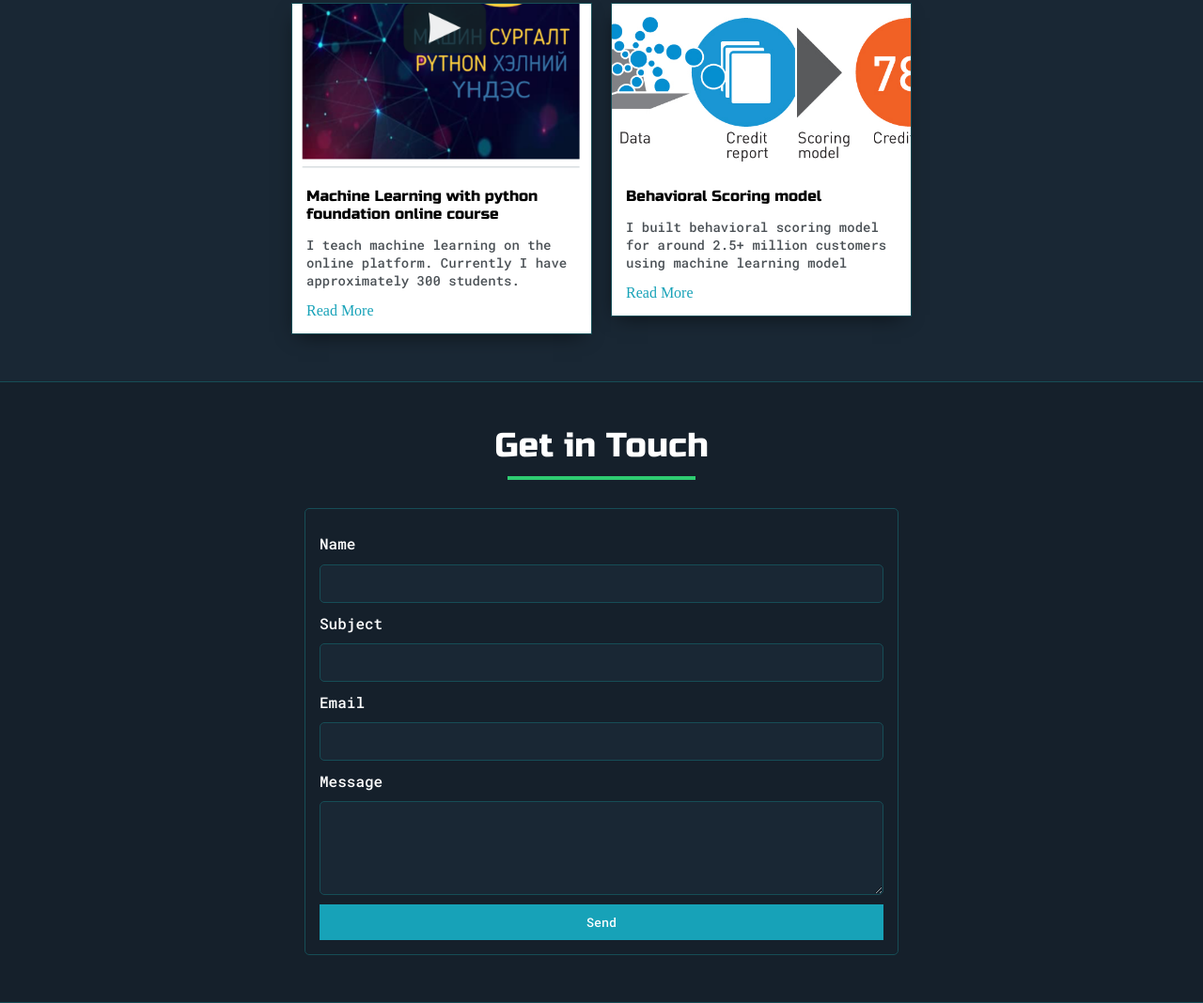
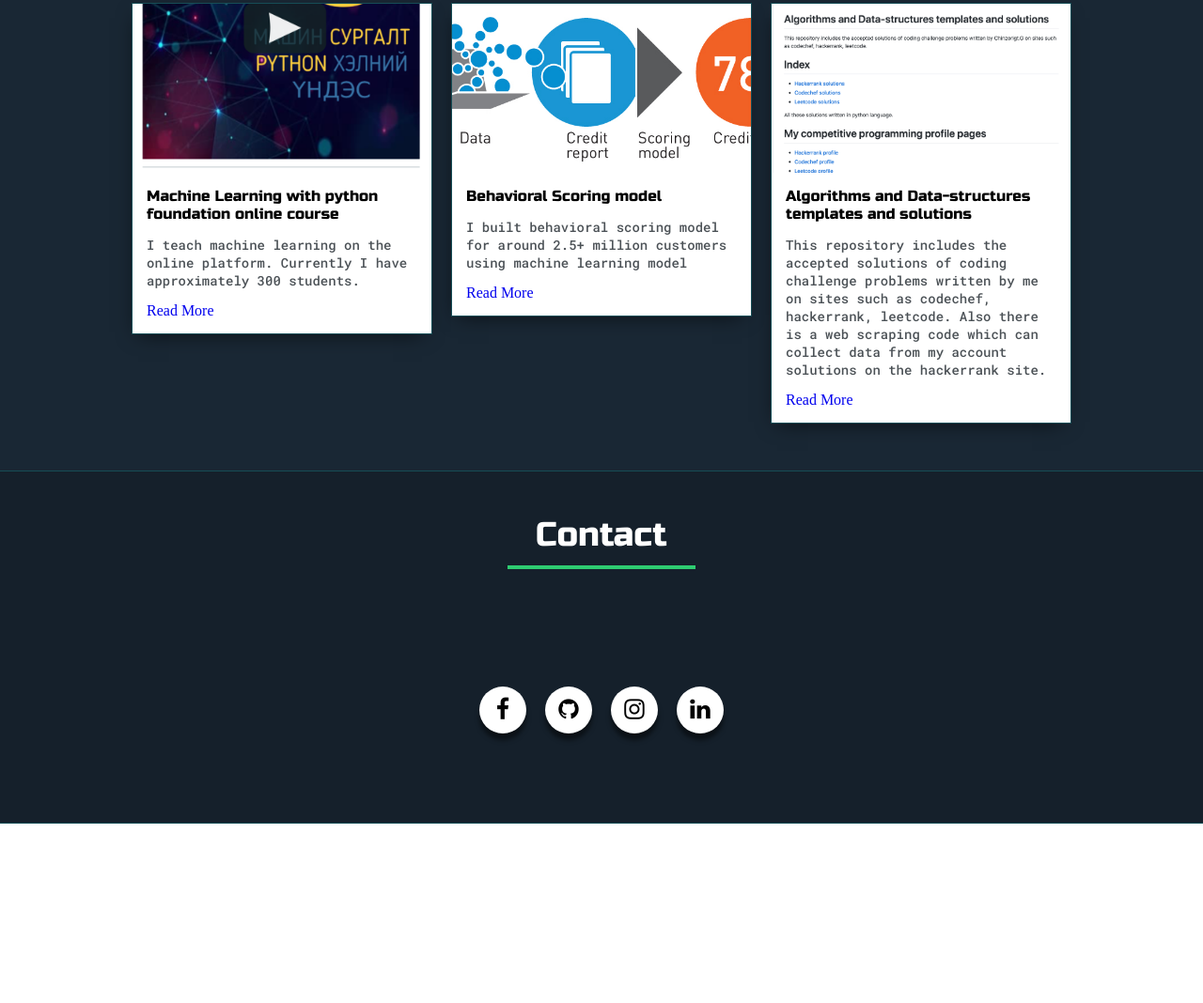
Before and after one commit to dschinzo/dschinzo, a plain HTML site: page index.html in a window 1280 px wide. Shown: the part 6216-7284 px from the top of the page at 94% size. After the commit the page ends 7093 px from the top, so only its background shows below. Drawn offline with Linux system fonts and the light colour scheme.

Commit message:
all done

```diff
--- a/default.css
+++ b/default.css
@@ -39,6 +39,9 @@ p,li,span,label,input,textarea {
 
 a{
     text-decoration: none;
+}
+
+p a{
     color:#17a2b8;
 }
 
@@ -525,44 +528,59 @@ color: #4b5156;
 font-size: 14px;
 }
 
-#contact-form {
-display: block;
-max-width: 600px;
-margin: 0 auto;
-border: 1px solid var(--borderColor);
-padding: 15px;
-border-radius: 5px;
-background-color: var(--mainColor);
-margin-bottom: 50px;
+.social-menu{
+    display: flex;
+    height: 30vh;
+    text-align: center;
+    align-items: center;
+    justify-content: center;
 }
 
-#contact-form label {
-line-height: 2.7em;
+.social-menu ul {
+    position: relative;
+    padding: 0;
+    margin: 0 15px;
+    display: flex;
 }
-
-#contact-form textarea {
-min-height: 100px;
-font-size: 14px;
+.social-menu ul li {
+    list-style: none;
+    margin: 0 10px;
 }
-
-.input-field {
-width: 100%;
-padding-top: 10px;
-padding-bottom: 10px;
-background-color: var(--secondaryColor);
-border-radius: 5px;
-border: 1px solid var(--borderColor);
-font-size: 14px;
+.social-menu ul li .fa {
+    color: #000000;
+    font-size: 25px;
+    line-height: 50px;
+    transition: .5s;
 }
-
-#submit-btn {
-margin-top: 10px;
-width: 100%;
-padding-top: 10px;
-padding-bottom: 10px;
-color: #fff;
-background-color: var(--buttonColor);
-border: none;
+.social-menu ul li .fa:hover {
+    color: #ffffff;
+}
+.social-menu ul li a {
+    position: relative;
+    display: block;
+    width: 50px;
+    height: 50px;
+    border-radius: 50%;
+    background-color: white;
+    text-align: center;
+    transition: 0.5s;
+    transform: translate(0,0px);
+    box-shadow: 0px 7px 5px rgba(0, 0, 0, 0.5);
+}
+.social-menu ul li a:hover {
+    transform: rotate(0deg) skew(0deg) translate(0, -10px);
+}
+.social-menu ul li:nth-child(1) a:hover {
+    background-color: #3b5999;
+}
+.social-menu ul li:nth-child(2) a:hover {
+    background-color: #24292e;
+}
+.social-menu ul li:nth-child(3) a:hover {
+    background-color: #e4405f;
+}
+.social-menu ul li:nth-child(4) a:hover {
+    background-color: #0077B5;
 }
 
 
--- a/index.html
+++ b/index.html
@@ -6,7 +6,7 @@
 
     <link href="https://fonts.googleapis.com/css2?family=Russo+One&display=swap" rel="stylesheet">
     <link href="https://fonts.googleapis.com/css2?family=Roboto+Mono:wght@500&family=Russo+One&display=swap" rel="stylesheet">
-
+    <link rel="stylesheet" href="https://stackpath.bootstrapcdn.com/font-awesome/4.7.0/css/font-awesome.min.css">
     <link rel="stylesheet" href="default.css" />
     <link id="theme-style" rel="stylesheet" type="text/css" href="  " />
 
@@ -484,7 +484,7 @@
                     I teach machine learning on the online platform. Currently
                     I have approximately 300 students.
                   </p>
-                  <a href="post.html">Read More</a>
+                  <a href="http://1234.mn/course/85">Read More</a>
                 </div>
               </div>
             </div>
@@ -502,34 +502,38 @@
                 </div>
               </div>
             </div>
+
+            <div>
+              <div class="post">
+                <img class="thumbnail" src="img/AlgoDs.png" />
+                <div class="post-preview">
+                  <h6 class="post-title">Algorithms and Data-structures templates and solutions</h6>
+                  <p class="post-intro">
+                  This repository includes the accepted solutions of coding challenge problems written by me on sites such as codechef, hackerrank, leetcode. Also there is a web scraping code which can collect data from my account solutions on the hackerrank site.
+                  </p>
+                  <a href="https://github.com/dschinzo/Algorithms-and-Data-structures">Read More</a>
+                </div>
+              </div>
+            </div>
+
           </div>
         </div>
     </section>
+
     <section id="sec3" class="s1">
-        <div class="main-container">
-          <div class="header">
-            <h2>Get in Touch</h2>
-          </div>
-
-          <form id="contact-form">
-            <a name="contact"></a>
-
-            <label>Name</label>
-            <input class="input-field" type="text" name="name" />
-
-            <label>Subject</label>
-            <input class="input-field" type="text" name="subject" />
-
-            <label>Email</label>
-            <input class="input-field" type="text" name="email" />
-
-            <label>Message</label>
-            <textarea class="input-field" name="message"></textarea>
-
-            <input id="submit-btn" type="submit" value="Send" />
-          </form>
-
+      <div class="main-container">
+        <div class="header">
+          <h2>Contact</h2>
         </div>
+        <div class="social-menu">
+          <ul>
+            <li><a target="_blank" href="https://www.facebook.com/gchinzorigt"><i class="fa fa-facebook"></i></a></li>
+            <li><a target="_blank" href="https://github.com/dschinzo"><i class="fa fa-github"></i></a></li>
+            <li><a target="_blank" href="https://www.instagram.com/dschinzo/"><i class="fa fa-instagram"></i></a></li>
+            <li><a target="_blank" href="https://www.linkedin.com/in/chinzorigtga/"><i class="fa fa-linkedin"></i></a></li>
+          </ul>
+        </div>
+      </div>
     </section>
     <script type="text/javascript" src="script.js"></script>
   </body>
```
Also changed, not shown: img/AlgoDs.png (added), 3 other files.
